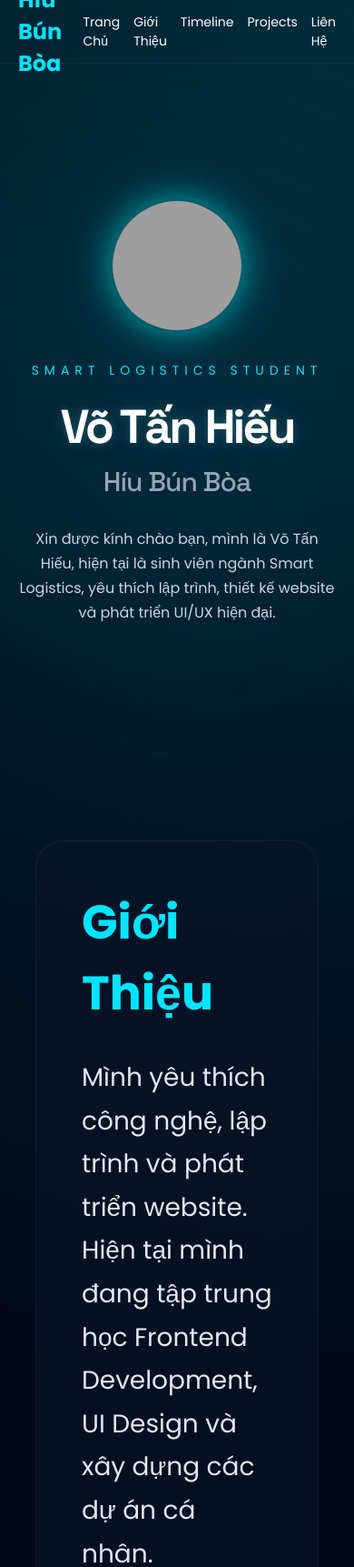
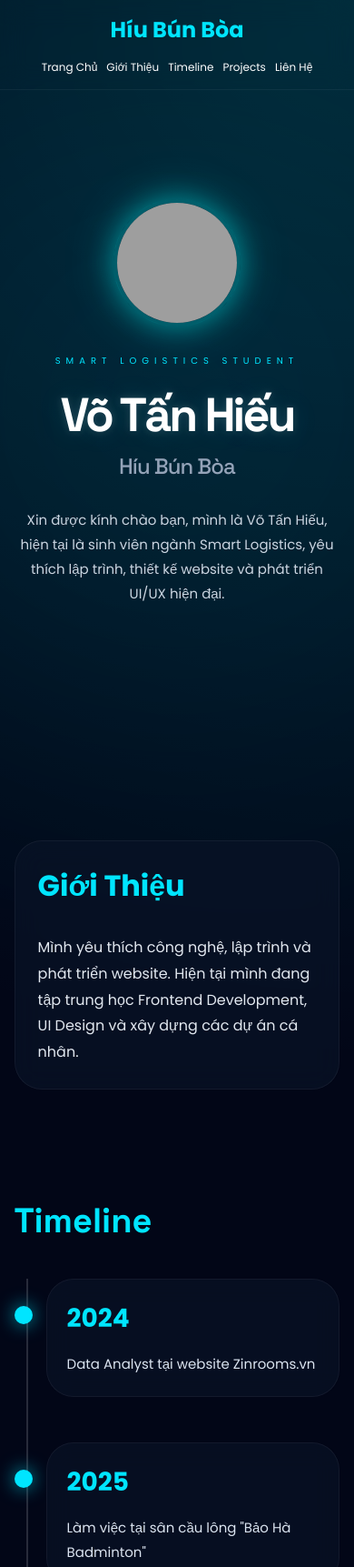
Before and after one commit to votanhieulop94-design/-VoTanHieu, a plain HTML site: page index.html in a window 390 px wide. Shown: the top 1723 px of the page at 91% size. Drawn offline with Linux system fonts and the light colour scheme; grey boxes are pictures that could not be loaded.

Commit message:
Add files via upload

```diff
--- a/script.js
+++ b/script.js
@@ -4,7 +4,7 @@ window.addEventListener("scroll", () => {
 
   if(window.scrollY > 50){
 
-    navbar.style.background = "rgba(2,6,23,0.75)";
+    navbar.style.background = "rgba(2,6,23,0.85)";
 
   }else{
 
--- a/style.css
+++ b/style.css
@@ -28,15 +28,19 @@ body{
 .navbar{
 
   width:100%;
+
   height:80px;
 
   display:flex;
+
   justify-content:space-between;
+
   align-items:center;
 
-  padding:0 80px;
+  padding:0 clamp(20px,5vw,80px);
 
   position:fixed;
+
   top:0;
 
   z-index:1000;
@@ -50,14 +54,18 @@ body{
 
   color:#00e5ff;
 
-  font-size:40px;
+  font-size:clamp(24px,3vw,40px);
+
   font-weight:700;
 }
 
 nav{
 
   display:flex;
-  gap:40px;
+
+  gap:clamp(10px,2vw,40px);
+
+  flex-wrap:wrap;
 }
 
 nav a{
@@ -66,7 +74,7 @@ nav a{
 
   color:white;
 
-  font-size:20px;
+  font-size:clamp(12px,1vw,18px);
 
   transition:0.3s;
 }
@@ -82,6 +90,8 @@ nav a:hover{
 
   min-height:100vh;
 
+  width:100%;
+
   display:flex;
   flex-direction:column;
   justify-content:center;
@@ -91,7 +101,10 @@ nav a:hover{
 
   position:relative;
 
-  padding:120px 20px 80px;
+  padding:
+  clamp(120px,15vw,180px)
+  clamp(20px,5vw,80px)
+  clamp(80px,10vw,120px);
 }
 
 .glow{
@@ -112,8 +125,8 @@ nav a:hover{
 
 .avatar{
 
-  width:220px;
-  height:220px;
+  width:clamp(140px,18vw,240px);
+  height:clamp(140px,18vw,240px);
 
   object-fit:cover;
 
@@ -136,7 +149,7 @@ nav a:hover{
 
   letter-spacing:6px;
 
-  font-size:14px;
+  font-size:clamp(10px,1vw,14px);
 
   z-index:2;
 }
@@ -145,7 +158,7 @@ nav a:hover{
 
   margin-top:25px;
 
-  font-size:92px;
+  font-size:clamp(52px,8vw,120px);
 
   font-family:'Space Grotesk', sans-serif;
 
@@ -170,7 +183,7 @@ nav a:hover{
 
   font-family:'Space Grotesk', sans-serif;
 
-  font-size:46px;
+  font-size:clamp(24px,4vw,52px);
 
   font-weight:500;
 
@@ -185,13 +198,15 @@ nav a:hover{
 
   margin-top:30px;
 
-  max-width:850px;
+  max-width:900px;
+
+  width:100%;
 
   color:#cbd5e1;
 
-  font-size:24px;
+  font-size:clamp(15px,2vw,24px);
 
-  line-height:1.7;
+  line-height:1.8;
 
   z-index:2;
 }
@@ -200,7 +215,7 @@ nav a:hover{
 
 .card{
 
-  width:80%;
+  width:min(92%,1400px);
 
   margin:80px auto;
 
@@ -210,7 +225,7 @@ nav a:hover{
 
   border-radius:30px;
 
-  padding:50px;
+  padding:clamp(25px,4vw,60px);
 
   backdrop-filter:blur(14px);
 }
@@ -219,7 +234,7 @@ nav a:hover{
 
   color:#00e5ff;
 
-  font-size:52px;
+  font-size:clamp(32px,4vw,52px);
 
   margin-bottom:30px;
 }
@@ -228,9 +243,9 @@ nav a:hover{
 
   color:#e2e8f0;
 
-  font-size:28px;
+  font-size:clamp(16px,2vw,24px);
 
-  line-height:1.7;
+  line-height:1.8;
 }
 
 /* CONTACT */
@@ -239,7 +254,7 @@ nav a:hover{
 
   background:rgba(255,255,255,0.03);
 
-  padding:30px;
+  padding:clamp(20px,3vw,30px);
 
   border-radius:20px;
 
@@ -273,7 +288,7 @@ nav a:hover{
 
   text-decoration:none;
 
-  font-size:28px;
+  font-size:clamp(15px,2vw,24px);
 
   word-break:break-word;
 }
@@ -282,11 +297,11 @@ nav a:hover{
 
 .section-title{
 
-  width:90%;
+  width:100%;
 
-  margin:0 auto 40px;
+  margin-bottom:40px;
 
-  font-size:58px;
+  font-size:clamp(38px,5vw,58px);
 
   color:#00e5ff;
 
@@ -297,9 +312,9 @@ nav a:hover{
 
 .timeline-section{
 
-  width:90%;
+  width:min(92%,1400px);
 
-  margin:100px auto;
+  margin:120px auto;
 }
 
 .timeline{
@@ -358,7 +373,7 @@ nav a:hover{
 
   border-radius:30px;
 
-  padding:35px;
+  padding:clamp(25px,4vw,40px);
 
   backdrop-filter:blur(14px);
 
@@ -376,7 +391,7 @@ nav a:hover{
 
   color:#00e5ff;
 
-  font-size:38px;
+  font-size:clamp(28px,4vw,40px);
 
   margin-bottom:15px;
 }
@@ -385,30 +400,33 @@ nav a:hover{
 
   color:#dbe4f0;
 
-  font-size:24px;
+  font-size:clamp(15px,2vw,22px);
 
-  line-height:1.7;
+  line-height:1.8;
 }
 
 /* PROJECTS */
 
 .projects-section{
 
-  width:90%;
+  width:min(92%,1400px);
 
-  margin:100px auto;
+  margin:120px auto;
 }
 
 .projects-grid{
 
   display:grid;
 
-  grid-template-columns:repeat(auto-fit,minmax(320px,1fr));
+  grid-template-columns:
+  repeat(auto-fit,minmax(320px,1fr));
 
   gap:40px;
 }
 
 .project-card{
+
+  width:100%;
 
   background:rgba(10,20,40,0.65);
 
@@ -416,7 +434,7 @@ nav a:hover{
 
   border-radius:35px;
 
-  padding:40px;
+  padding:clamp(25px,4vw,45px);
 
   backdrop-filter:blur(14px);
 
@@ -452,7 +470,7 @@ nav a:hover{
 
 .project-card h4{
 
-  font-size:42px;
+  font-size:clamp(28px,4vw,42px);
 
   margin-bottom:20px;
 
@@ -461,7 +479,7 @@ nav a:hover{
 
 .project-card p{
 
-  font-size:22px;
+  font-size:clamp(15px,2vw,22px);
 
   line-height:1.8;
 
@@ -489,7 +507,7 @@ nav a:hover{
 
   border-radius:20px;
 
-  font-size:16px;
+  font-size:14px;
 
   color:#dbe4f0;
 }
@@ -508,7 +526,7 @@ nav a:hover{
 
   text-decoration:none;
 
-  font-size:22px;
+  font-size:clamp(16px,2vw,22px);
 
   font-weight:600;
 
@@ -537,75 +555,48 @@ nav a:hover{
 
   .navbar{
 
-    height:70px;
+    height:auto;
 
-    padding:0 20px;
-  }
+    padding:15px 20px;
 
-  .logo{
+    flex-direction:column;
 
-    font-size:24px;
+    gap:15px;
   }
 
   nav{
 
-    gap:15px;
+    justify-content:center;
   }
 
-  nav a{
+  .timeline{
 
-    font-size:14px;
+    padding-left:35px;
   }
 
-  .hero{
+  .timeline-dot{
 
-    padding:120px 20px 60px;
+    width:20px;
+    height:20px;
+
+    left:-35px;
   }
 
-  .avatar{
+  .timeline-content{
 
-    width:150px;
-    height:150px;
+    padding:22px;
   }
 
-  .hero h1{
+  .project-tags{
 
-    font-size:52px;
+    gap:10px;
   }
 
-  .hero h2{
+  .project-tags span{
 
-    font-size:30px;
-  }
+    font-size:13px;
 
-  .description{
-
-    font-size:16px;
-  }
-
-  .section-title{
-
-    font-size:38px;
-  }
-
-  .timeline-content h4{
-
-    font-size:28px;
-  }
-
-  .timeline-content p{
-
-    font-size:16px;
-  }
-
-  .project-card h4{
-
-    font-size:30px;
-  }
-
-  .project-card p{
-
-    font-size:17px;
+    padding:10px 14px;
   }
 
   .project-btn{
@@ -613,7 +604,11 @@ nav a:hover{
     width:100%;
 
     text-align:center;
+  }
 
-    font-size:18px;
+  .contact-box a,
+  .contact-box p{
+
+    font-size:15px;
   }
 }
```
Also changed, not shown: index.html (+35 -6 lines).
